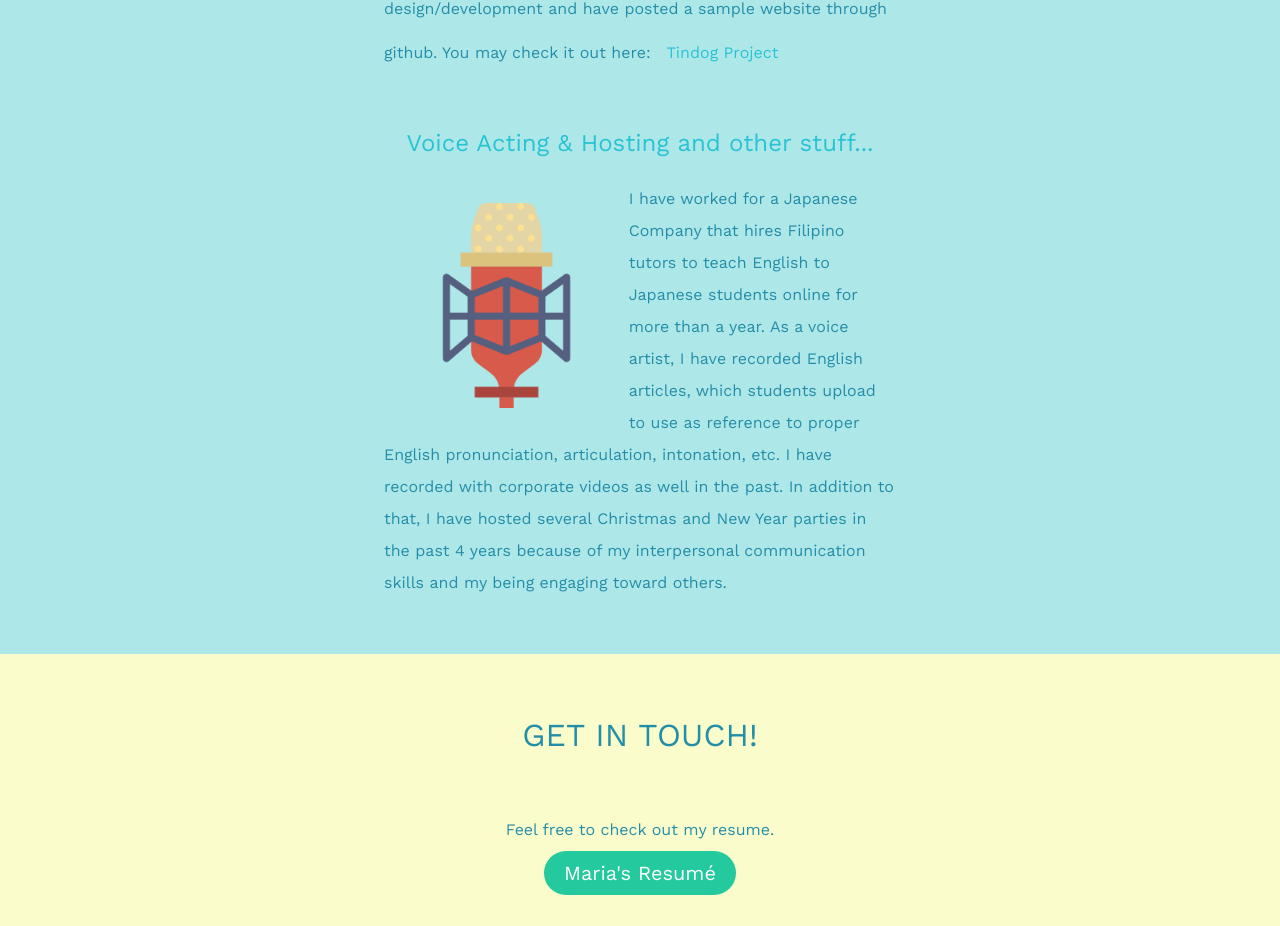
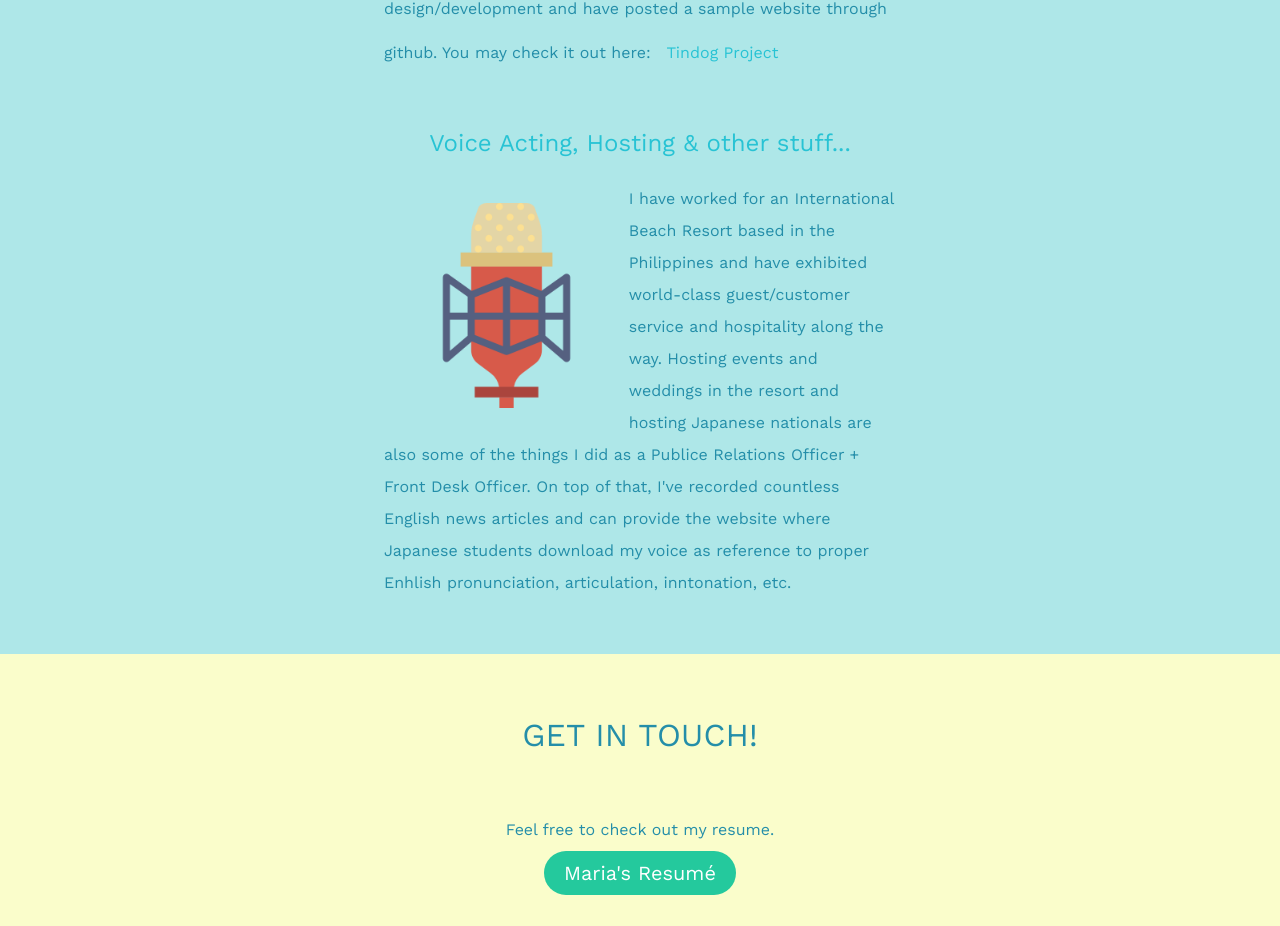
Before and after one commit to mariaumali/About-Maria, a plain HTML site: page index.html in a window 1280 px wide. Shown: the part 2514-3440 px from the top of the page. Drawn offline with nearby package versions, Linux system fonts and the light colour scheme.

Commit message:
Update index.html

```diff
--- a/index.html
+++ b/index.html
@@ -103,9 +103,9 @@
 	<img class="web-dev" src="images/web.png">
 	<p class="skill-par"> I am a noob web designiner/developer and am familiar HTML, CSS and Bootstrap, Wireframing, Media Query and WordPress development. Creativity and Functionality are my greatest passions ever since I was young, and I express both of these through painting, sketching, and chalkart designs. I have taken online classes on web design/development and have posted a sample website through github. You may check it out here: <a href="https://mariaumali.github.io/tindog-testing/" target="_blank" class="footer-link"> Tindog Project </a></p>
 <br>
-	<h4> Voice Acting & Hosting and other stuff... </h4>
+	<h4> Voice Acting, Hosting & other stuff... </h4>
 	<img class="skill-image" src="images/microphone.png">
-	<p class="skill-par"> I have worked for a Japanese Company that hires Filipino tutors to teach English to Japanese students online for more than a year. As a voice artist, I have recorded English articles, which students upload to use as reference to proper English pronunciation, articulation, intonation, etc. I have recorded with corporate videos as well in the past. In addition to that, I have hosted several Christmas and New Year parties in the past 4 years because of my interpersonal communication skills and my being engaging toward others. </p>
+	<p class="skill-par"> I have worked for an International Beach Resort based in the Philippines and have exhibited world-class guest/customer service and hospitality along the way. Hosting events and weddings in the resort and hosting Japanese nationals are also some of the things I did as a Publice Relations Officer + Front Desk Officer. On top of that, I've recorded countless English news articles and can provide the website where Japanese students download my voice as reference to proper Enhlish pronunciation, articulation, inntonation, etc. </p>
 
 </section>
 <br>
```
